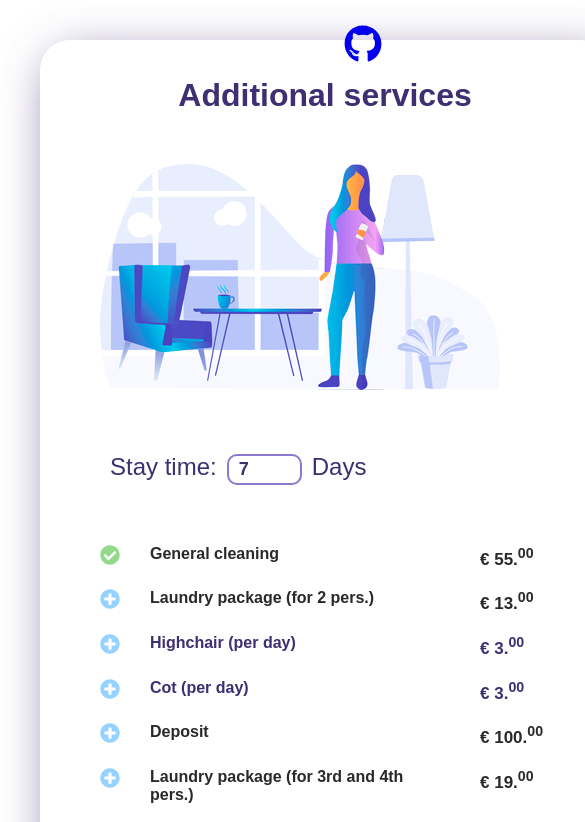
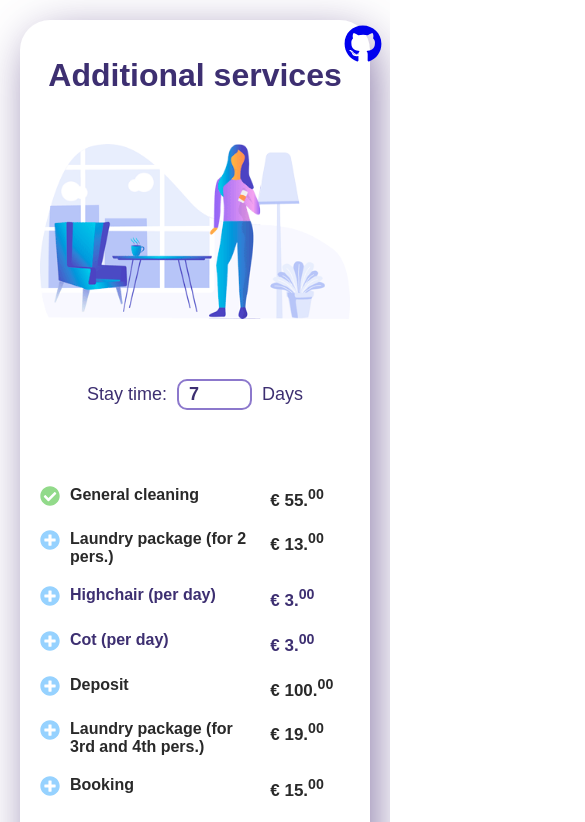
Before and after one commit to arthurvoloshyn/PriceList, a React (Create React App) app: page / in a window 390 px wide. Shown: the top 822 px of the page, 585 px wide, since content can reach past the window. Built offline with nearby package versions, Linux system fonts and the light colour scheme.

Commit message:
adaptive

```diff
--- a/src/App.css
+++ b/src/App.css
@@ -1,6 +1,12 @@
 .App {
   width: fit-content;
   margin: 0 auto;
+}
+
+@media screen and (max-width: 664px) {
+  .App {
+    width: 100%;
+  }
 }
 
 .card {
@@ -10,6 +16,18 @@
   padding: 10px 40px;
 }
 
+@media screen and (max-width: 664px) {
+  .card {
+    padding: 10px;
+  }
+}
+
+@media screen and (max-width: 450px) {
+  .card {
+    margin: 20px;
+  }
+}
+
 .wrap {
   display: flex;
   flex-direction: row;
@@ -17,8 +35,30 @@
   margin: 20px;
 }
 
+@media screen and (max-width: 664px) {
+  .wrap {
+    margin: 10px;
+  }
+}
+
+@media screen and (max-width: 1100px) {
+  .wrap {
+    display: block;
+  }
+}
+
 .left {
   margin-right: 20px;
+}
+
+@media screen and (max-width: 664px) {
+  .left {
+    margin: 0;
+    display: flex;
+    align-items: center;
+    justify-content: center;
+    flex-direction: column;
+  }
 }
 
 .form {
@@ -33,8 +73,21 @@
   font-size: 24px;
 }
 
+@media screen and (max-width: 450px) {
+  .form-label {
+    font-size: 18px;
+  }
+}
+
 img {
   transform: scale(-1, 1);
+}
+
+@media screen and (max-width: 664px) {
+  img {
+    width: 100%;
+    height: auto;
+  }
 }
 
 input {
@@ -73,6 +126,13 @@ h2 {
   text-align: left;
 }
 
+@media screen and (max-width: 664px) {
+  .price__descr {
+    width: 100%;
+    margin: 0 10px;
+  }
+}
+
 .price-collapse .price__item {
   margin-bottom: 5px;
 }
@@ -93,10 +153,28 @@ h2 {
   width: 450px;
 }
 
+@media screen and (max-width: 664px) {
+  .price__add {
+    width: 100%;
+  }
+}
+
 .price {
   font-size: 17px;
   font-weight: 700;
   width: 70px;
+}
+
+@media screen and (max-width: 664px) {
+  .price {
+    width: 100px;
+  }
+}
+
+@media screen and (max-width: 450px) {
+  .price {
+    width: 130px;
+  }
 }
 
 .day-price {
@@ -172,9 +250,9 @@ h3 {
   font-size: 32px;
 }
 
-@media screen and (max-width: 1100px) {
-  .wrap {
-    display: block;
+@media screen and (max-width: 450px) {
+  .summe-span {
+    font-size: 30px;
   }
 }
 
--- a/src/components/Input.js
+++ b/src/components/Input.js
@@ -1,6 +1,6 @@
 import React from 'react';
 
-const Input = ({ value, onChange, onSubmit }) => (
+const Input = ({ value, onChange, onSubmit, onKeyPress }) => (
   <form onSubmit={onSubmit} className='form'>
     <input
       className='input'
@@ -9,6 +9,8 @@ const Input = ({ value, onChange, onSubmit }) => (
       max='90'
       value={value}
       onChange={onChange}
+      onKeyPress={onKeyPress}
+      required
     />
   </form>
 );
--- a/src/containers/Price.js
+++ b/src/containers/Price.js
@@ -79,6 +79,7 @@ class Price extends Component{
                 value={stayDays}
                 onChange={this.onInputChange}
                 onSubmit={this.onInputSubmit}
+                onKeyPress={this.onInputSubmit}
                 id='days'
               />
 
```
